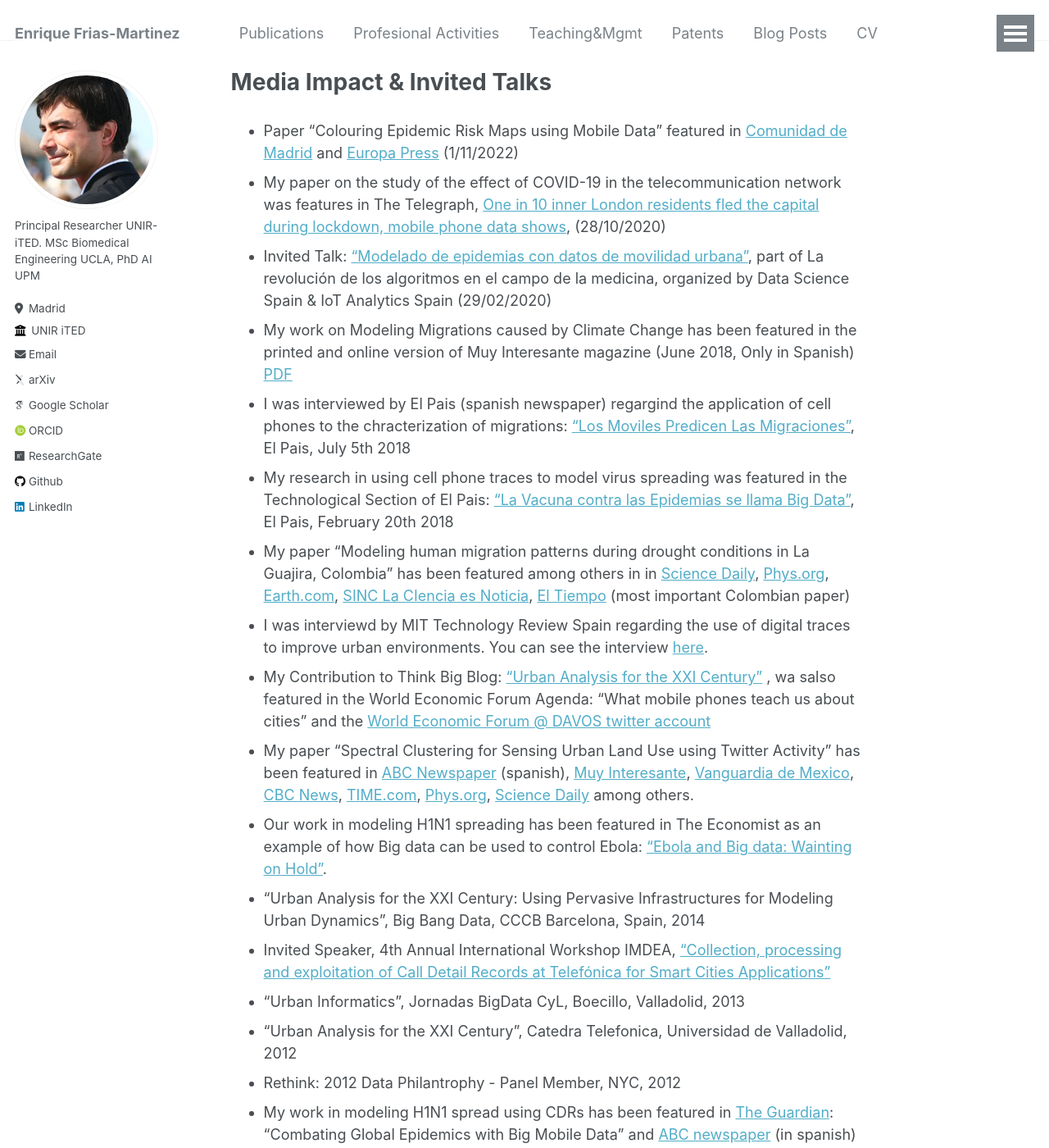
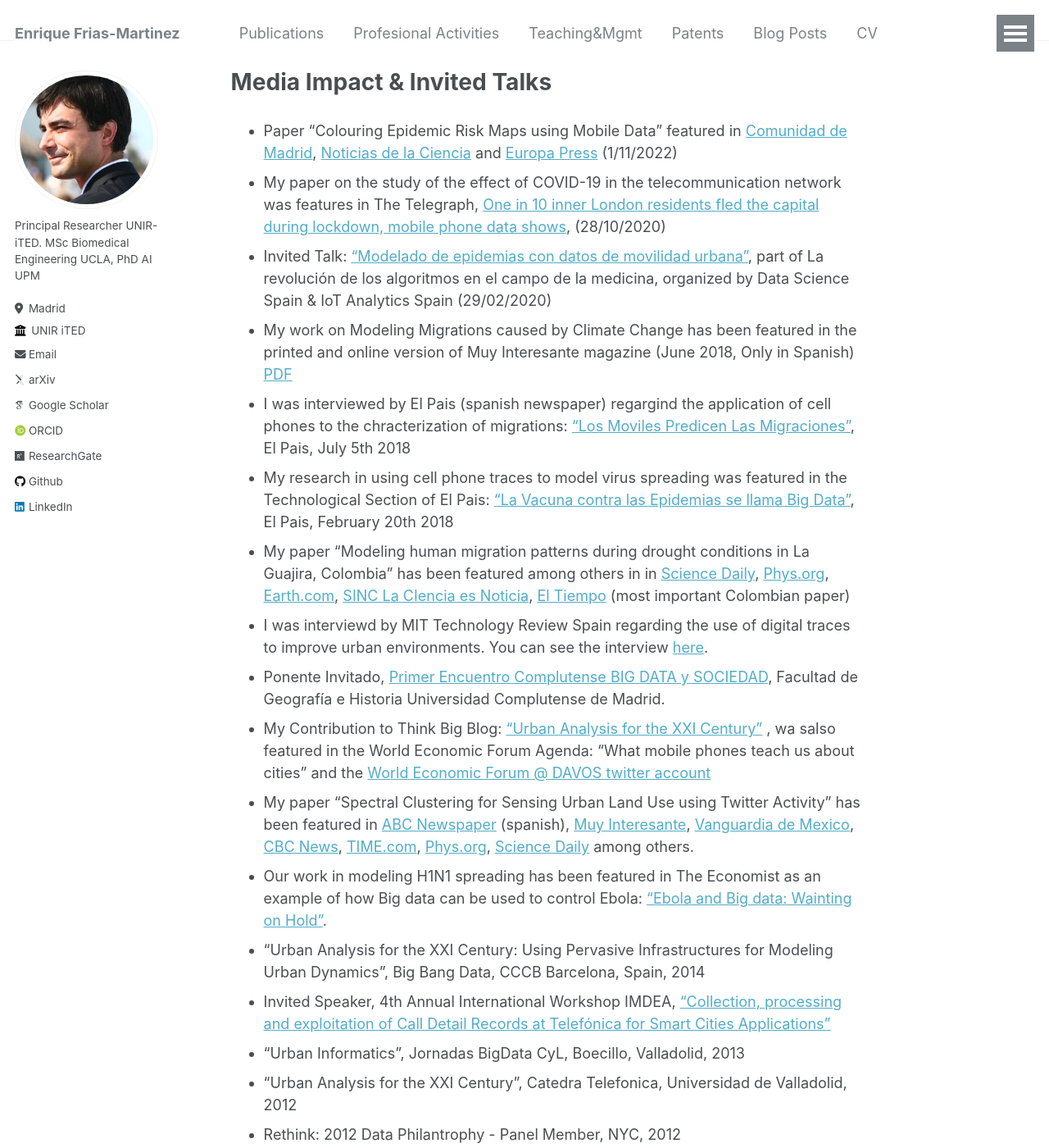
Before and after one commit to ENriqueFRiasM/enriquefriasm.github.io, a Jekyll site: the page built from _pages/markdown.md, in a window 1280 px wide and 1400 px high. Shown: the whole window at 82% size. Built offline with Jekyll 4.4.1, drawn with Linux system fonts in a browser that asks for light colours; some web fonts are replaced.

Commit message:
Update markdown.md

```diff
--- a/_pages/markdown.md
+++ b/_pages/markdown.md
@@ -7,7 +7,7 @@ redirect_from:
   - /markdown.html
 ---
 
-* Paper "Colouring Epidemic Risk Maps using Mobile Data" featured in [Comunidad de Madrid](https://www.comunidad.madrid/noticias/2022/11/01/comunidad-madrid-investiga-metodo-desarrollar-mapas-riesgo-epidemico-eficientes) and [Europa Press](https://www.europapress.es/madrid/noticia-imdea-investiga-metodo-datos-red-movil-desarrollar-mapas-riesgo-epidemico-eficientes-20221101134911.html) (1/11/2022)
+* Paper "Colouring Epidemic Risk Maps using Mobile Data" featured in [Comunidad de Madrid](https://www.comunidad.madrid/noticias/2022/11/01/comunidad-madrid-investiga-metodo-desarrollar-mapas-riesgo-epidemico-eficientes), [Noticias de la Ciencia](https://noticiasdelaciencia.com/art/45218/datos-del-uso-de-telefonia-movil-para-evaluar-la-propagacion-de-epidemias) and [Europa Press](https://www.europapress.es/madrid/noticia-imdea-investiga-metodo-datos-red-movil-desarrollar-mapas-riesgo-epidemico-eficientes-20221101134911.html) (1/11/2022)
 * My paper on the study of the effect of COVID-19 in the telecommunication network was features in The Telegraph,  [One in 10 inner London residents fled the capital during lockdown, mobile phone data shows](https://www.telegraph.co.uk/technology/2020/10/28/one-10-inner-london-residents-left-home-lockdown-mobile-phone/), (28/10/2020)
 * Invited Talk: ["Modelado de epidemias con datos de movilidad urbana"](https://telefonicatech.com/blog/meetups-2020-la-revolucion-de-los-algoritmos-en-el-campo-de-la-medicina), part of La revolución de los algoritmos en el campo de la medicina, organized by Data Science Spain & IoT Analytics Spain (29/02/2020)
 * My work on Modeling Migrations caused by Climate Change has been featured in the printed and online version of Muy Interesante magazine  (June 2018, Only in Spanish) [PDF](https://enriquefriasm.github.io/files/paper1.pdf)
@@ -15,6 +15,7 @@ redirect_from:
 * My research in using cell phone traces to model virus spreading was featured in the Technological Section of El Pais: ["La Vacuna contra las Epidemias se llama Big Data"](https://elpais.com/retina/2018/02/19/innovacion/1519039015_430916.html), El Pais, February 20th 2018
 * My paper  "Modeling human migration patterns during drought conditions in La Guajira, Colombia" has been featured among others in in [Science Daily](https://www.sciencedaily.com/releases/2018/06/180628120053.htm),  [Phys.org](https://phys.org/news/2018-06-smartphones-track-migrations-climate.html),  [Earth.com](https://www.earth.com/news/human-displacement-climate-change), [SINC La CIencia es Noticia](https://www.agenciasinc.es/Noticias/Rastrean-con-moviles-las-migraciones-debidas-al-cambio-climatico), [El Tiempo](https://www.eltiempo.com/vida/medio-ambiente/desplazamiento-por-cambio-climatico-en-la-guajira-235854) (most important Colombian paper)
 * I was interviewd by MIT Technology Review Spain regarding the use of digital traces to improve urban environments. You can see the interview [here](https://www.technologyreview.es/s/10660/los-datos-permiten-evaluar-si-las-politicas-de-urbanismo-funcionan).
+*  Ponente Invitado, [Primer Encuentro Complutense BIG DATA y SOCIEDAD](https://eventos.ucm.es/7247/speakers/primer-encuentro-complutense-big-data-y-sociedad.html), Facultad de Geografía e Historia Universidad Complutense de Madrid.
 *  My Contribution to Think Big Blog: [“Urban Analysis for the XXI Century”](https://blogthinkbig.com/urban-analysis) , wa salso featured in the World Economic Forum Agenda: “What mobile phones teach us about cities”  and the [World Economic Forum @ DAVOS twitter account](https://twitter.com/davos/status/562543577927258112)
 *  My paper "Spectral Clustering for Sensing Urban Land Use using Twitter Activity" has been featured in [ABC Newspaper](https://www.abc.es/tecnologia/redes/20141229/abci-tuitea-ciudad-marcha-201412291547.html) (spanish), [Muy Interesante](https://www.muyinteresante.com/tecnologia/3525.html), [﻿﻿Vanguardia de Mexico﻿](https://vanguardia.com.mx/tech/2628117-todo-lo-que-podran-saber-de-ti-cuando-escribas-un-tuit-PNVG2628117), [CBC News](https://www.cbc.ca/news/science/twitter-can-improve-urban-planning-1.2885615), [TIME.com](https://time.com/3650317/tweeting-partying-urban-planning/), [Phys.org](https://phys.org/news/2014-12-tweet-party-urban.html), [Science Daily](https://www.sciencedaily.com/releases/2014/12/141229081755.htm) among others.
 *  Our work in modeling H1N1 spreading has been featured in The Economist as an example of how Big data can be used to control Ebola: ["Ebola and Big data: Wainting on Hold"](https://www.economist.com/science-and-technology/2014/10/27/waiting-on-hold).
```
